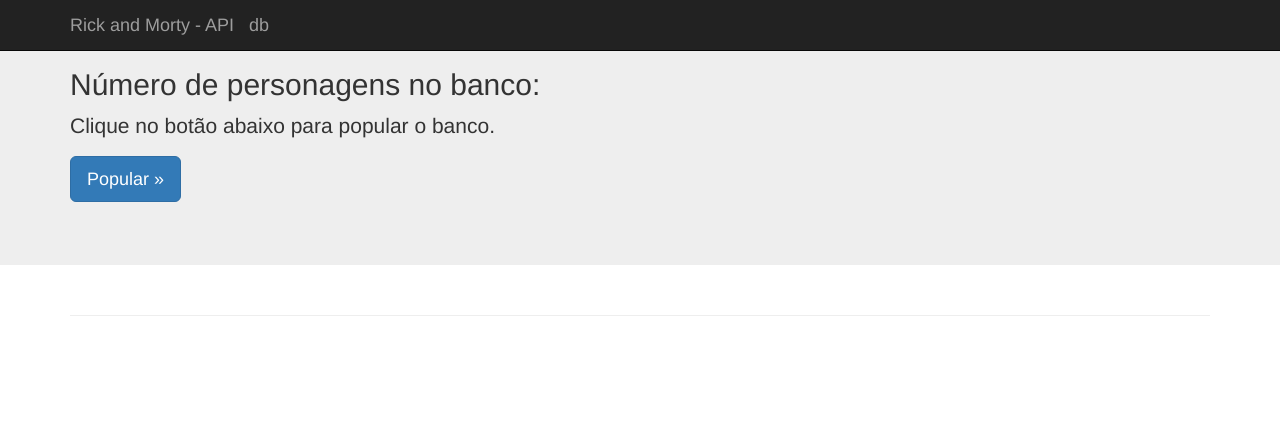
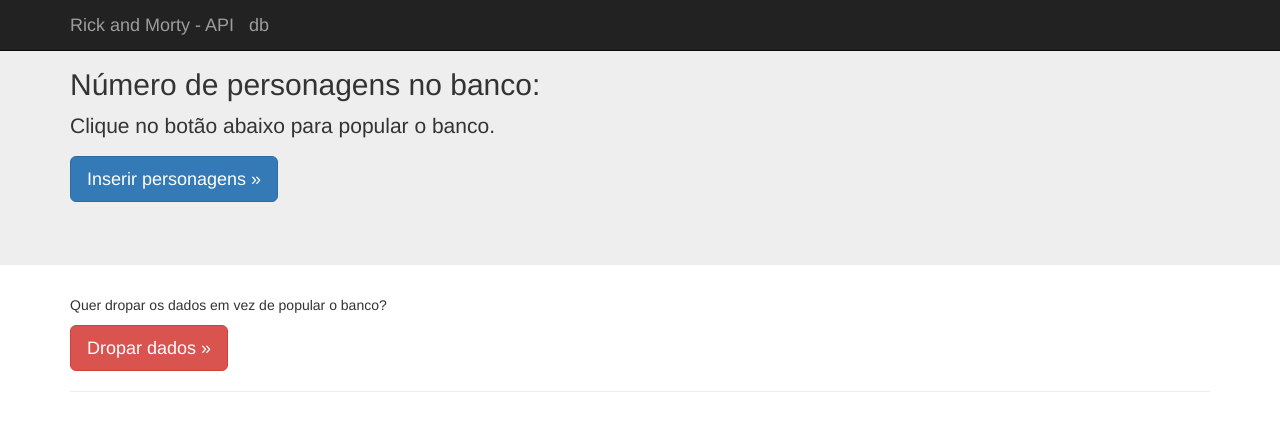
Before and after one commit to bierTI-dev/rick-and-morty, a Flask app: template rick_n_morty/web/templates/db.html in a window 1280 px wide. Shown: the top 431 px of the page. Run offline with Flask 2, Linux system fonts and the light colour scheme; the template is opened without the code that fills it, so the values that code supplies are empty; some libraries are stand-ins or nearby versions.

Commit message:
Rick And Morty

```diff
--- a/rick_n_morty/web/templates/db.html
+++ b/rick_n_morty/web/templates/db.html
@@ -4,5 +4,15 @@
 {% block jb %}
     {{ jumbotron("Número de personagens no banco: {}".format(num_chars),
                  "Clique no botão abaixo para popular o banco.",
-                 url_for("RnM.feed_db"), "Popular") }}
+                 url_for("RnM.feed_db"), "Inserir personagens") }}
 {% endblock %}
+
+{% block content %}
+    <p>Quer dropar os dados em vez de popular o banco?</p>
+    <p>
+        <a class="btn btn-danger btn-lg" href="{{ url_for('RnM.drop_db') }}"
+           role="button">
+            Dropar dados &raquo;
+        </a>
+    </p>
+{% endblock %}
```
Also changed, not shown: rick_n_morty/web/blueprint.py (+9 -1 lines).
